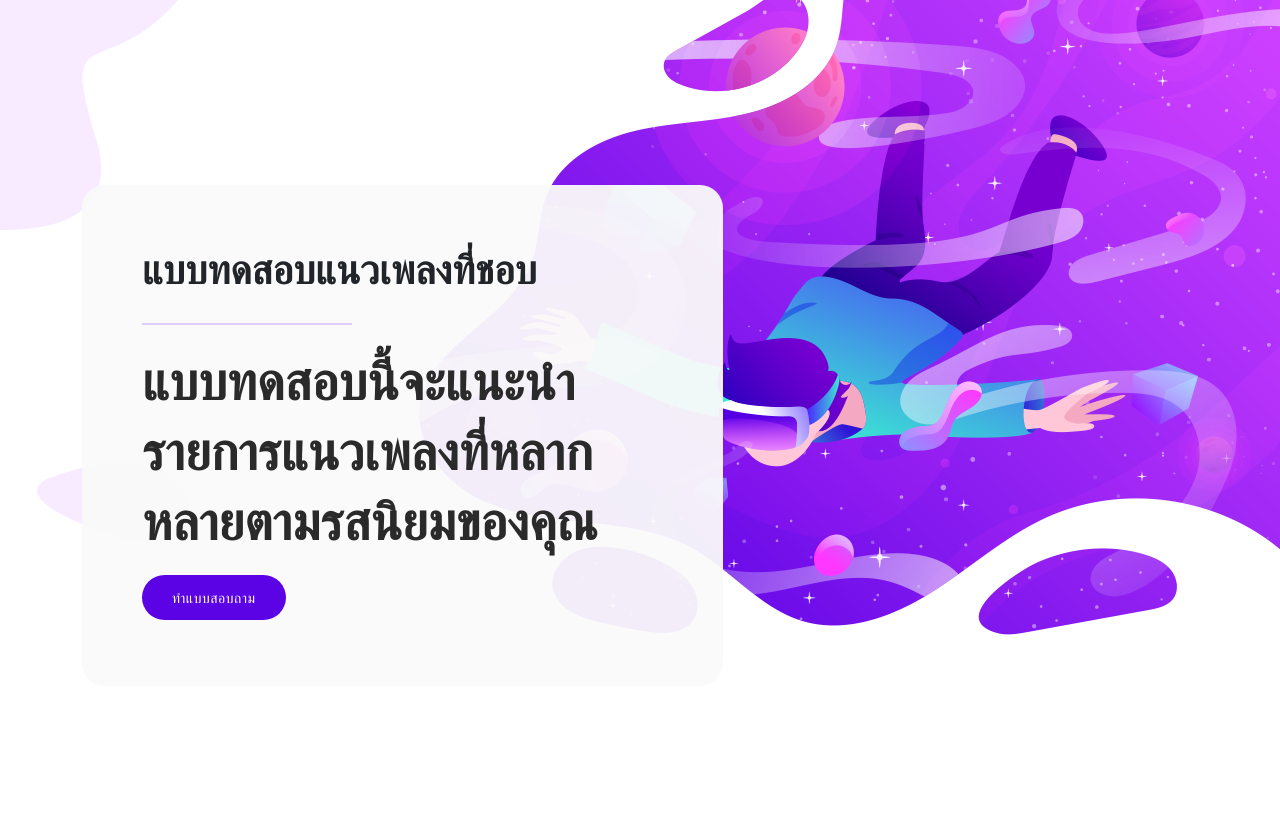
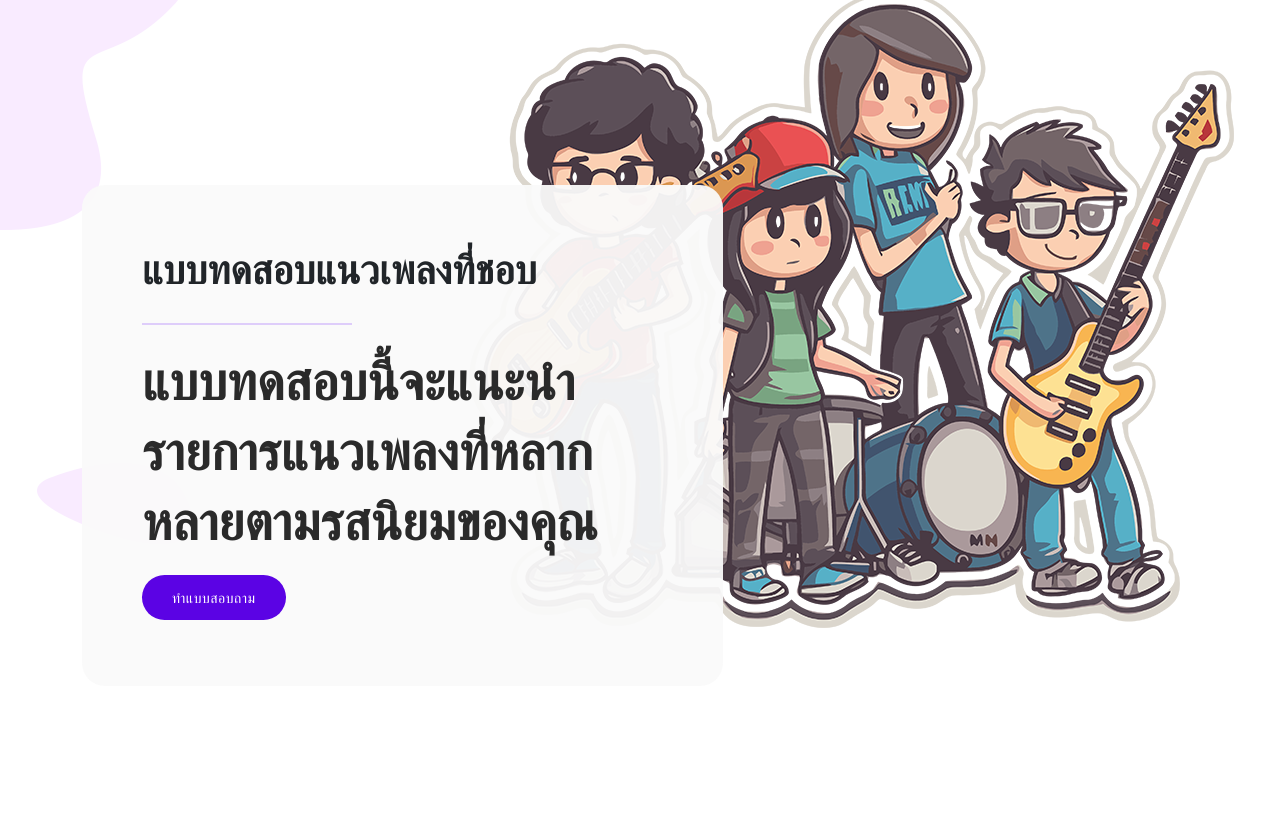
Before and after one commit to Backerss/aeh, a PHP site: page / in a window 1280 px wide. Shown: the part 167-1001 px from the top of the page. Run offline with PHP 8.4, Linux system fonts and the light colour scheme.

Commit message:
เปลี่ยนรูปหน้าindex ขวามือ

```diff
--- a/assets/css/templatemo-tale-seo-agency.css
+++ b/assets/css/templatemo-tale-seo-agency.css
@@ -828,7 +828,7 @@ Banner Style
 }
 
 .main-banner:after {
-  content: url(../images/banner-right.png);
+  content: url(../images/musicband.png);
   top: -1px;
   right: 0;
   position: absolute;
```
Also changed, not shown: assets/images/musicband.png (added).
